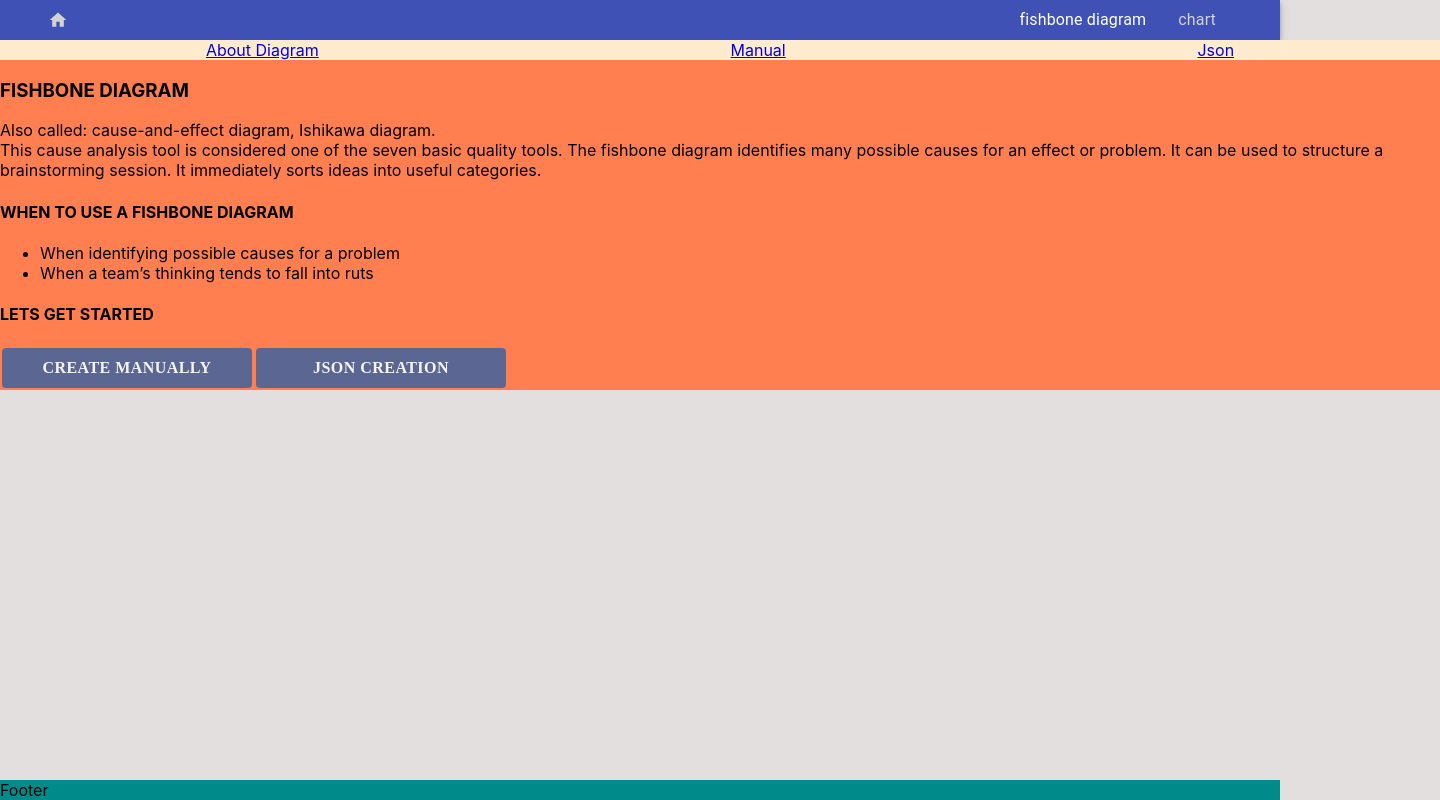
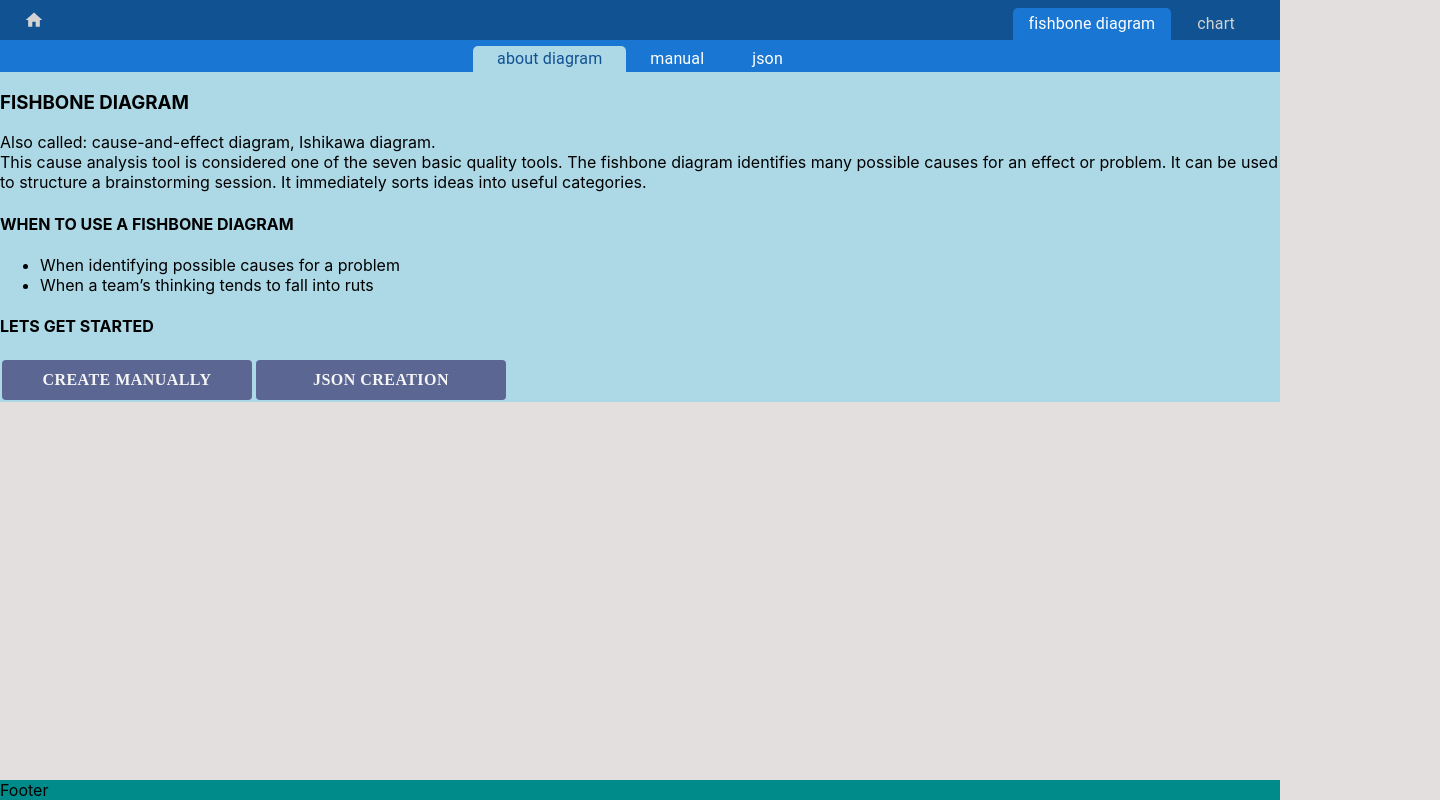
Before and after one commit to yasenvit/handleclick, a React (Create React App) app: page /fishbone-diagram in a window 1280 px wide. Shown: the whole page, 1440 px wide, since content can reach past the window. Built offline with nearby package versions, Linux system fonts and the light colour scheme.

Commit message:
Styling fishbone navigation

```diff
--- a/src/App.js
+++ b/src/App.js
@@ -8,8 +8,6 @@ import Chart from './chart/Chart'
 import Home from './components/Home'
 import NoMatch from './components/NoMatch'
 import Header from "./components/Header"
-import FooterBar from "./components/FooterBar"
-import { CssBaseline } from "@material-ui/core"
 import './App.css'
 
 // https://ansonlowzf.com/how-to-build-a-material-ui-navbar/
@@ -30,10 +28,8 @@ export default class App extends Component {
     return (
       <div className="app">
         <header className="header">
-          {/* <CssBaseline /> */}
           <Header />
         </header>
-
         <main className="main">
           {routes}
         </main>
--- a/src/components/Header.js
+++ b/src/components/Header.js
@@ -12,7 +12,8 @@ const useStyles = makeStyles({
         flexDirection: 'column',
         justifyContent: 'center',
         alignContent: 'center',
-        // backgroundColor: 'yellow'
+        padding: '0px',
+        backgroundColor: '#115293'
     },
     navbarDisplayFlex: {
         boxSizing: 'border-box',
@@ -21,7 +22,8 @@ const useStyles = makeStyles({
         display: 'flex',
         flexDirection: 'row',
         justifyContent: 'space-between',
-        alignContent: 'center',
+        alignItems: 'center',
+        padding: '0px',
         // backgroundColor: 'green'
     },
     navDisplayFlex: {
@@ -30,11 +32,13 @@ const useStyles = makeStyles({
         display: 'flex',
         flexDirection: 'row',
         justifyContent: 'center',
-        alignContent: 'center',
+        alignItems: 'flex-end',
+        padding: '0px',
         // backgroundColor: 'purple'
     },
     linkText: {
         boxSizing: 'border-box',
+        height: '4vh',
         textDecoration: 'none',
         textTransform: 'lowercase',
         fontWeight: '500',
@@ -42,31 +46,22 @@ const useStyles = makeStyles({
         flexDirection: 'row',
         justifyContent: 'center',
         alignContent: 'center',
+        margin: '0px 5px 0px 5px',
         color: 'lightgrey',
+        // backgroundColor: 'yellow',
     },
-    isActive: {
-        boxSizing: 'border-box',
-        textDecoration: 'none',
-        textTransform: 'lowercase',
-        fontWeight: '1000',
-        display: 'flex',
-        flexDirection: 'row',
-        justifyContent: 'center',
-        alignContent: 'center',
-        color: 'lightgrey',
+    linkTestActive: {
         color: 'white',
+        backgroundColor: '#1976d2',
+        borderRadius: '5px 5px 0px 0px'
     }
+
 });
-
-
-
 
 const navLinks = [
     { title: 'fishbone diagram', path: '/fishbone-diagram' },
     { title: 'chart', path: '/chart' }
 ]
-
-
 
 const Header = (props) => {
     const classes = useStyles();
@@ -74,23 +69,19 @@ const Header = (props) => {
         <AppBar position="static" className={classes.mainContainer}>
             <Toolbar>
                 <Container maxWidth="lg" className={classes.navbarDisplayFlex}>
-
-                    <NavLink exact activeClassName={classes.isActive} to='/' className={classes.linkText}>
-
+                    <NavLink exact to='/' style={{ color: 'lightgrey' }} activeStyle={{ color: 'white' }}>
                         <IconButton edge="start" color="inherit" aria-label="home">
                             <Home fontSize="small" />
                         </IconButton>
                     </NavLink>
-
                     <div>
-
                         <List component="nav" aria-labelledby="main navigation" className={classes.navDisplayFlex}>
-
                             {navLinks.map(({ title, path }) => (
-                                <NavLink key={title} to={path} className={classes.linkText} activeClassName={classes.isActive}>
+                                <NavLink key={title} to={path} className={classes.linkText} activeClassName={classes.linkText, classes.linkTestActive}>
                                     <ListItem button>
                                         <ListItemText primary={title} />
-                                    </ListItem></NavLink>
+                                    </ListItem>
+                                </NavLink>
                             ))}
                         </List>
                     </div>
--- a/src/fishbone/Fishbone.js
+++ b/src/fishbone/Fishbone.js
@@ -3,16 +3,28 @@ import GetJsonData from './components/GetJsonData'
 import GetManualData from './components/GetManualData'
 import AboutFishbone from './components/AboutFishbone'
 import { Route, Link, Switch } from 'react-router-dom'
+import { NavLink } from 'react-router-dom'
 import NoMatch from '../components/NoMatch'
+import { ListItem, ListItemText } from "@material-ui/core"
 import './FishboneStyling.css'
 
-
-
 export default class Fishbone extends Component {
+    state = {
+        isActive: "about"
+    }
+    makeActive = (val) => {
+        this.setState({ isActive: val })
+    }
+    classList(classes) {
+        return Object
+            .entries(classes)
+            .filter(entry => entry[1])
+            .map(entry => entry[0])
+            .join(' ');
+    }
     preventDefault = (event) => event.preventDefault();
     render() {
-
-        // console.log(this.props.match.url)
+        console.log(this.state.isActive)
         let fishboneRoutes = (
             <Switch>
                 <Route exact path={`${this.props.match.url}`} component={AboutFishbone} />
@@ -26,19 +38,51 @@ export default class Fishbone extends Component {
 
         return (
             <div className='fishbone-container'>
-                <div className="fishbone-container-nav">
-                    <div className='fishbone-container-nav-link'>
-                        <Link to={`${this.props.match.url}`}>About Diagram</Link>
+                <div className="fishbone-nav">
+                    <div className={this.classList({
+                        'fishbone-nav-elem': true,
+                        'fishbone-nav-elem-active': this.state.isActive == "about"
+                    })}>
+                        <NavLink to={`${this.props.match.url}`} onClick={() => this.makeActive("about")}
+                            className={this.classList({
+                                'fishbone-elem-link': true,
+                                'fishbone-elem-link-active': this.state.isActive == "about"
+                            })}>
+                            <ListItem button className='fishbone-elem-link-listitem'>
+                                <ListItemText primary='About Diagram' />
+                            </ListItem>
+                        </NavLink>
                     </div>
-                    <div className='fishbone-container-nav-link'>
-                        <Link to={`${this.props.match.url}/manual`}>Manual</Link>
+                    <div className={this.classList({
+                        'fishbone-nav-elem': true,
+                        'fishbone-nav-elem-active': this.state.isActive == "manual"
+                    })}>
+                        <NavLink to={`${this.props.match.url}/manual`} onClick={() => this.makeActive("manual")}
+                            className={this.classList({
+                                'fishbone-elem-link': true,
+                                'fishbone-elem-link-active': this.state.isActive == "manual"
+                            })}>
+                            <ListItem button className='fishbone-elem-link-listitem'>
+                                <ListItemText primary='Manual' />
+                            </ListItem>
+                        </NavLink>
                     </div>
-                    <div className='fishbone-container-nav-link'>
-                        <Link to={`${this.props.match.url}/json`}>Json</Link>
+                    <div className={this.classList({
+                        'fishbone-nav-elem': true,
+                        'fishbone-nav-elem-active': this.state.isActive == "json"
+                    })}>
+                        <NavLink to={`${this.props.match.url}/json`} onClick={() => this.makeActive("json")}
+                            className={this.classList({
+                                'fishbone-elem-link': true,
+                                'fishbone-elem-link-active': this.state.isActive == "json"
+                            })}>
+                            <ListItem button className='fishbone-elem-link-listitem'>
+                                <ListItemText primary='Json' />
+                            </ListItem>
+                        </NavLink>
                     </div>
                 </div>
-
-                { fishboneRoutes}
+                {fishboneRoutes}
             </div >
         )
     }
--- a/src/fishbone/FishboneStyling.css
+++ b/src/fishbone/FishboneStyling.css
@@ -1,16 +1,44 @@
 .fishbone-container {
     box-sizing: border-box;
-    width: 1440px;
-    background-color: coral;
+    width: 100vw;
+    background-color: lightblue;
     overflow: hidden;
-
 }
 
-.fishbone-container-nav {
+.fishbone-nav {
     box-sizing: border-box;
+    width: 100%;
+    margin: 0 auto;
     display: flex;
     flex-direction: row;
-    justify-content: space-around;
-    align-items: center;
-    background-color: blanchedalmond;
+    justify-content: center;
+    align-items: flex-end;
+    background-color: #1976d2;
+    height: 4vh;
 }
+.fishbone-nav-elem {
+    box-sizing: border-box;
+    padding: 0em 0.5em 0em 0.5em;
+    border-bottom: 2px;
+    }
+
+.fishbone-nav-elem-active {
+    border-radius: 5px 5px 0px 0px;
+    color: olivedrab;
+    background-color: lightblue;
+}
+
+.fishbone-elem-link {
+    text-decoration: none;
+    text-transform: lowercase;
+    color: white;
+    border: none;
+}
+
+.fishbone-elem-link-active {
+    color: #115293
+}
+
+.fishbone-elem-link-listitem {
+    height: 3.3vh;
+}
```
